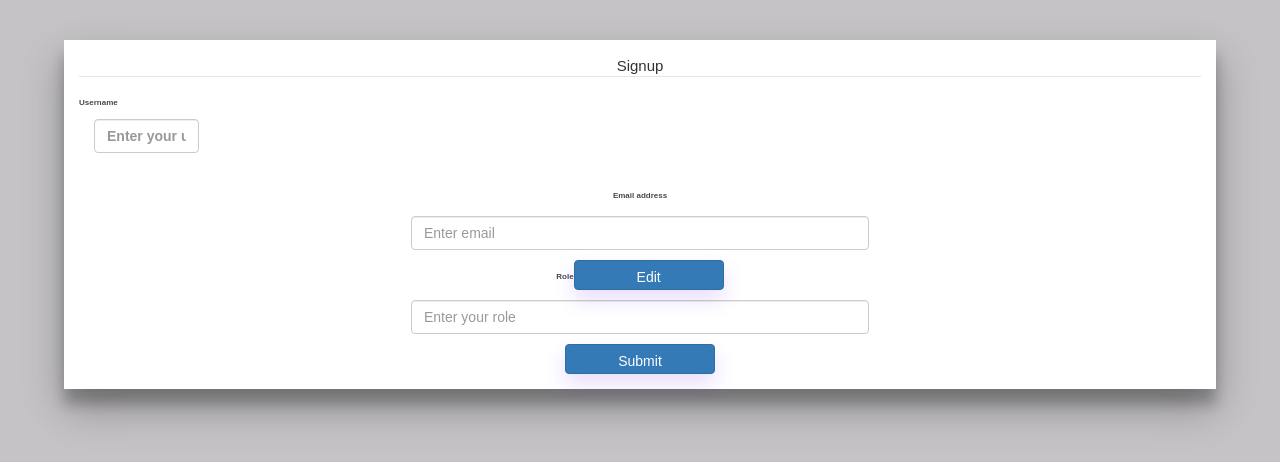
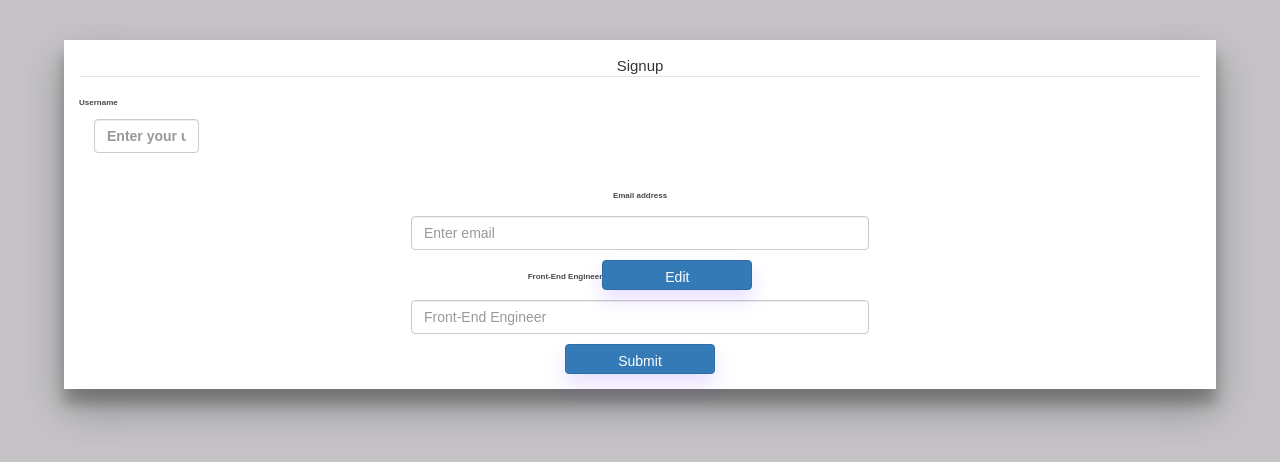
Before and after one commit to bloominstituteoftechnology/team-builder, a React (Create React App) app in the folder team-builder/: page / in a window 1280 px wide. Shown: the top 462 px of the page. Built offline with nearby package versions, Linux system fonts and the light colour scheme.

Commit message:
added handleChange event function

```diff
--- a/team-builder/src/Form.js
+++ b/team-builder/src/Form.js
@@ -4,6 +4,16 @@ function Form(props) {
   console.log(props);
   const [user, setUser] = useState({ username: "", password: "", role: "" });
 
+  function handleChange(event) {
+    const updatedUser = { ...user, [event.target.name]: event.target.value };
+    console.log(
+      "handleChange",
+      event.target.name,
+      event.target.value,
+      updatedUser
+    );
+    setUser(updatedUser);
+  }
   return (
     // <form onSubmit={handleSubmit}>
     <form>
@@ -19,7 +29,7 @@ function Form(props) {
                 name="username"
                 placeholder="Enter your username"
                 value={user.username}
-                // onChange={handleChange}
+                onChange={handleChange}
               />
             </div>
           </label>
@@ -33,11 +43,11 @@ function Form(props) {
             aria-describedby="emailHelp"
             placeholder="Enter email"
             value={user.email}
-            // onChange={handleChange}
+            onChange={handleChange}
           />
         </div>
         <div className="form-group" className="">
-          <label for="exampleInputRole1">Role</label>
+          <label>Front-End Engineer</label>
           <button
             type="edit"
             className="btn btn-primary"
@@ -49,8 +59,8 @@ function Form(props) {
             type="text"
             className="form-control"
             name="role"
-            placeholder="Enter your role"
-            // onChange={handleChange}
+            placeholder="Front-End Engineer"
+            onChange={handleChange}
             value={user.role}
           />
         </div>
```
